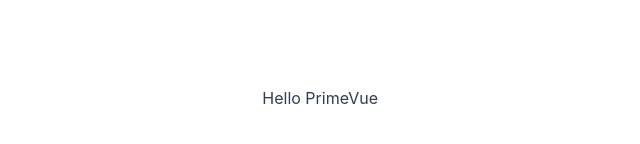
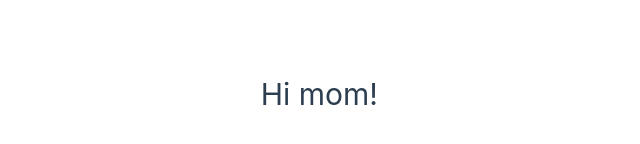
Before and after one commit to AaravUppal/portfolio, a Vue app: page / in a window 1280 px wide. Shown: the part 306-450 px from the top of the page, without its empty margins (262-902 px from the left). Built offline with nearby package versions, Linux system fonts and the light colour scheme.

Commit message:
Update homepage text to Hi mom with Tailwind

```diff
--- a/src/App.vue
+++ b/src/App.vue
@@ -1,9 +1,9 @@
 <template>
-  <div class="p-6">
-    <TestButton />
+  <div class="flex items-center justify-center min-h-screen bg-gray-100">
+    <h1 class="text-4xl font-semibold text-gray-800">Hi mom!</h1>
   </div>
 </template>
 
 <script setup>
-import TestButton from '@/components/TestButton.vue'
+// Removed TestButton import since we don't need it now
 </script>
```
